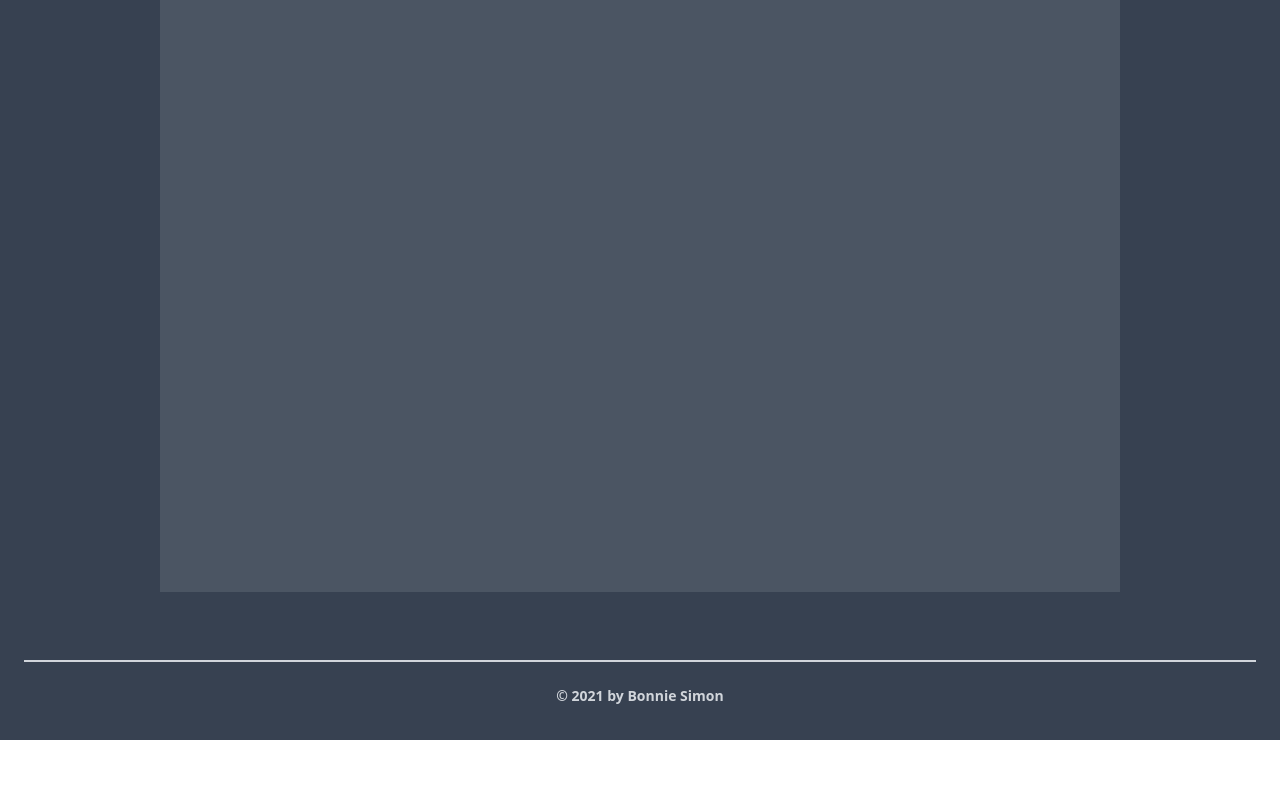
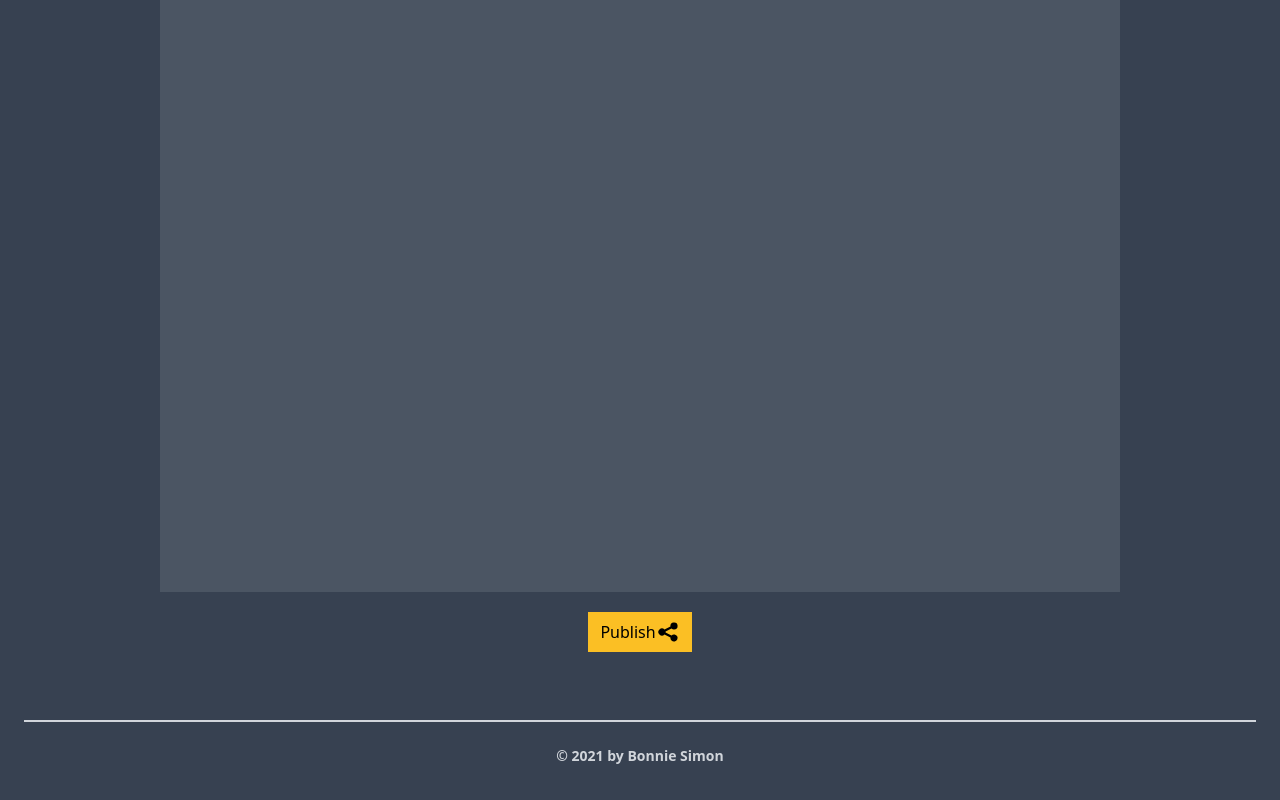
Before and after one commit to bonniesimon/preview-mark, a React (Create React App) app: page /fullscreen-preview in a window 1280 px wide. Shown: the part 396-1196 px from the top of the page. Before the commit the page ends 1136 px from the top, so only its background shows below. Built offline with nearby package versions, Linux system fonts and the light colour scheme.

Commit message:
Add PublishBtn

```diff
--- a/src/pages/PreviewFullScreen.tsx
+++ b/src/pages/PreviewFullScreen.tsx
@@ -1,4 +1,6 @@
 import { FC, useContext } from 'react';
+// Components
+import PublishBtn from '../components/PublishBtn';
 // Context
 import { MarkdownContext } from '../context/markdownContext';
 
@@ -11,6 +13,9 @@ const PreviewFullScreen: FC = () => {
 			</h1>
 			<div className="bg-gray-600 min-h-screen p-5 text-gray-100" dangerouslySetInnerHTML={{ __html: previewMarkdown }}>
 			</div>
+			<div className="pt-5 flex flex-row justify-center">
+				<PublishBtn/>
+			</div>
 		</div>
 	)
 }
```
